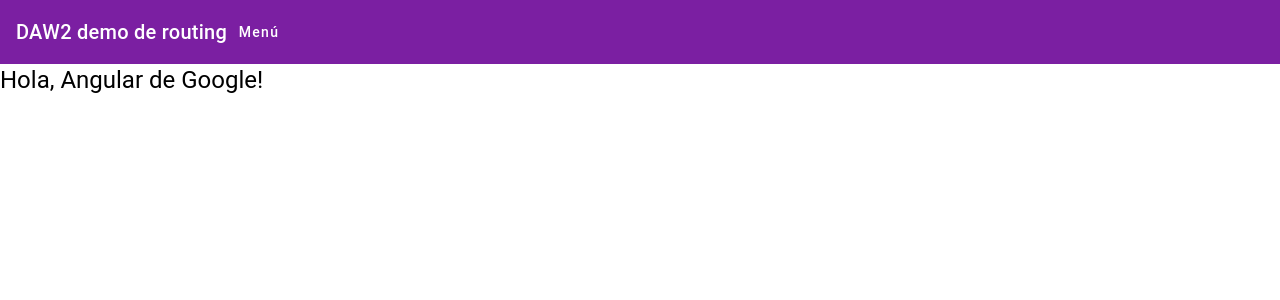
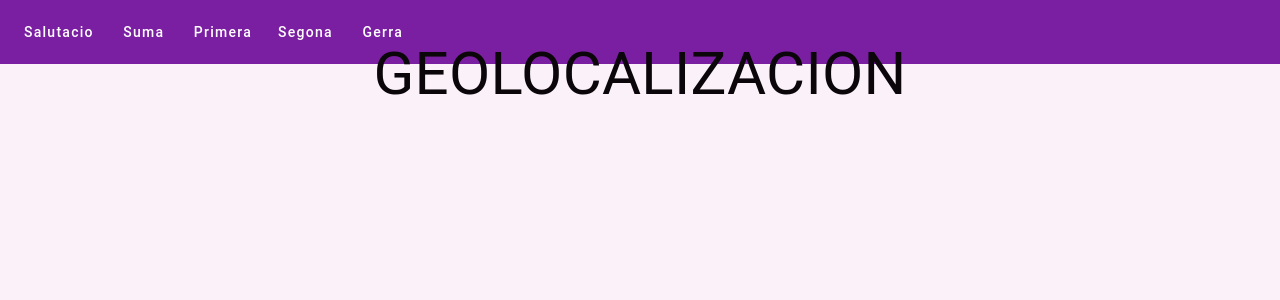
Before and after one commit to danmor23daw2/ProyectoGuerras, an Angular app: page /salutacio in a window 1280 px wide. Shown: the top 300 px of the page. Built offline with nearby package versions, Linux system fonts and the light colour scheme.

Commit message:
Cambios en el routing

```diff
--- /dev/null
+++ b/src/app/index2.html
@@ -0,0 +1,24 @@
+<!DOCTYPE html>
+<html lang="en">
+<head>
+    <meta charset="UTF-8">
+    <meta name="viewport" content="width=device-width, initial-scale=1.0">
+    <title>Document</title>
+    <style>
+
+        body{
+            background-color: #faf1f9;
+        }
+        .geo{
+            text-align: center;
+            font-size: 60px;
+            color: #0b060a;
+        }
+    </style>
+</head>
+<body>
+    <label>
+        <div class="geo">GEOLOCALIZACION</div>
+    </label>
+</body>
+</html>
--- a/src/app/m01-salutacio.component.ts
+++ b/src/app/m01-salutacio.component.ts
@@ -20,6 +20,6 @@
 import { Component } from '@angular/core';
 @Component({
   selector: 'aplicacio',
-  template: '<h1>Hola, Angular de Google!</h1>'
+  templateUrl: 'index2.html'
 })
 export class M01_SalutacioComponent { }
--- a/src/app/m11-encaminament.component.ts
+++ b/src/app/m11-encaminament.component.ts
@@ -19,19 +19,27 @@ import { NgModule } from '@angular/core';
 @Component({
   selector: 'aplicacio',
   template: `
- <mat-toolbar color="primary">
-  <span>{{ titol }}</span>
-  <button mat-button [matMenuTriggerFor]="menu">
-    Menú
-  </button>
-  <mat-menu #menu="matMenu">
-    <a mat-menu-item routerLink="/salutacio" routerLinkActive="active">Salutacio</a>
-    <a mat-menu-item routerLink="/suma" routerLinkActive="active">Suma</a>
-    <a mat-menu-item routerLink="/primera" routerLinkActive="active">Primera</a>
-    <a mat-menu-item routerLink="/segona" routerLinkActive="active">Segona</a>
-    <a mat-menu-item routerLink="/activitat" routerLinkActive="active">Gerra</a>
-  </mat-menu>
+  <style>
+
+.custom-toolbar button {
+  margin-right: 10px; /* Ajusta el espacio entre los botones */
+  color: white; /* Cambia el color del texto de los botones */
+}
+
+.custom-toolbar button:hover {
+  background-color: #7c1fb2; /* Cambia el color de fondo al pasar el ratón sobre un botón */
+}
+
+  </style>
+  <mat-toolbar color="primary" class="custom-toolbar">
+  <button mat-button routerLink="/salutacio" routerLinkActive="active">Salutacio</button>
+  <button mat-button routerLink="/suma" routerLinkActive="active">Suma</button>
+  <button mat-button routerLink="/primera" routerLinkActive="active">Primera</button>
+  <button mat-button routerLink="/segona" routerLinkActive="active">Segona</button>
+  <button mat-button routerLink="/activitat" routerLinkActive="active">Gerra</button>
 </mat-toolbar>
+
+
 
     <router-outlet></router-outlet>
   `
```
